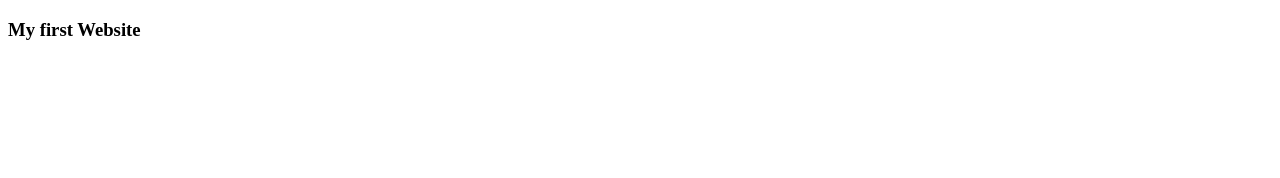
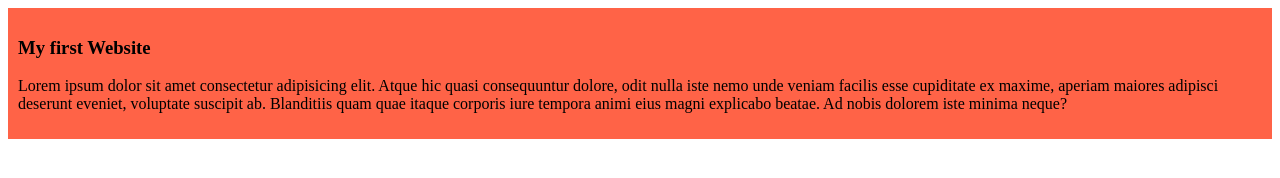
Before and after one commit to CodeXMehedi/my-first-github-repo, a plain HTML site: page index.html in a window 1280 px wide. Drawn offline with Linux system fonts and the light colour scheme.

Commit message:
added the first blog

```diff
--- a/index.html
+++ b/index.html
@@ -5,12 +5,18 @@
   <meta charset="UTF-8">
   <meta name="viewport" content="width=device-width, initial-scale=1.0">
   <title>My first ever github repo</title>
+  <link rel="stylesheet" href="styles/blog.css">
 </head>
 
 <body>
- <div>
-  <h3>My first Website</h3>
- </div>
+  <div>
+    <h3>My first Website</h3>
+    <p>Lorem ipsum dolor sit amet consectetur adipisicing elit. Atque hic quasi consequuntur dolore, odit nulla iste
+      nemo unde veniam facilis esse cupiditate ex maxime, aperiam maiores adipisci deserunt eveniet, voluptate suscipit
+      ab. Blanditiis quam quae itaque corporis iure tempora animi eius magni explicabo beatae. Ad nobis dolorem iste
+      minima neque?</p>
+
+  </div>
 </body>
 
 </html>
--- /dev/null
+++ b/styles/blog.css
@@ -0,0 +1,4 @@
+div{
+  background-color: tomato;
+  padding: 10px;
+}
```
